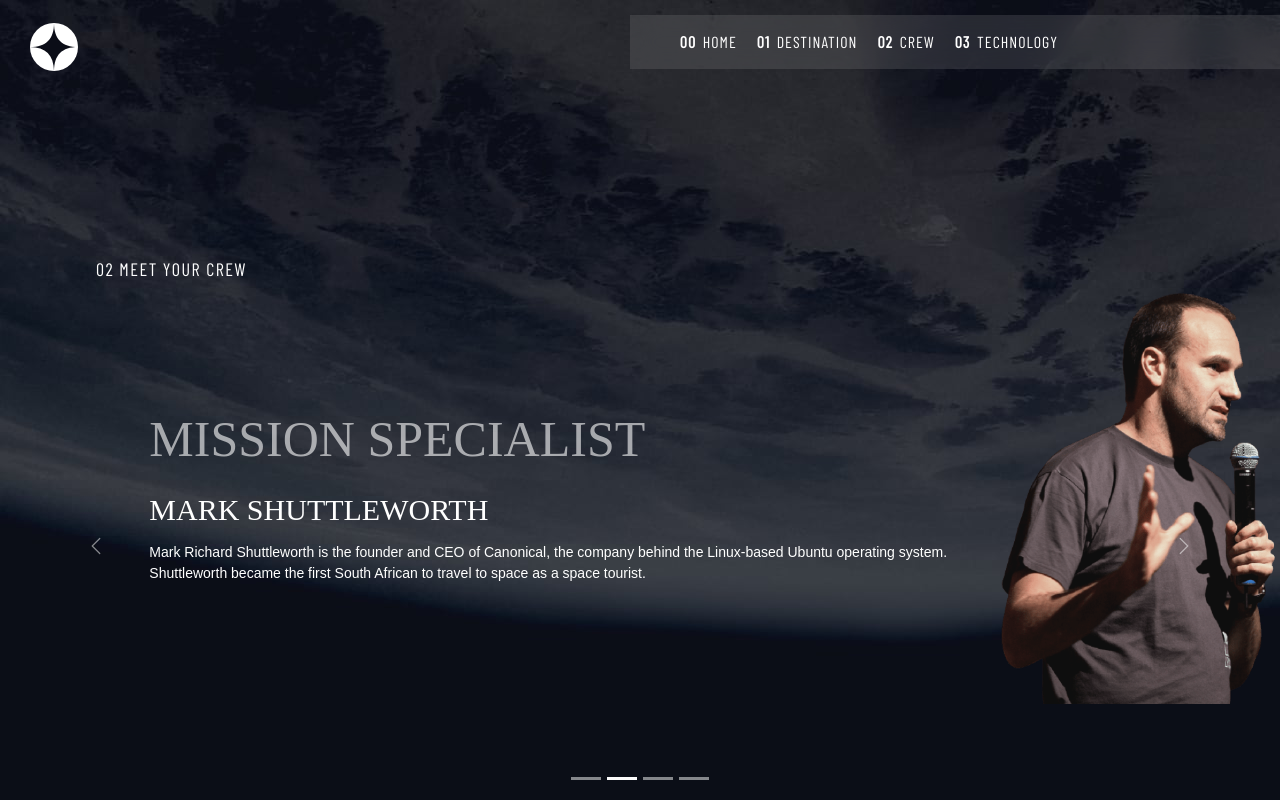
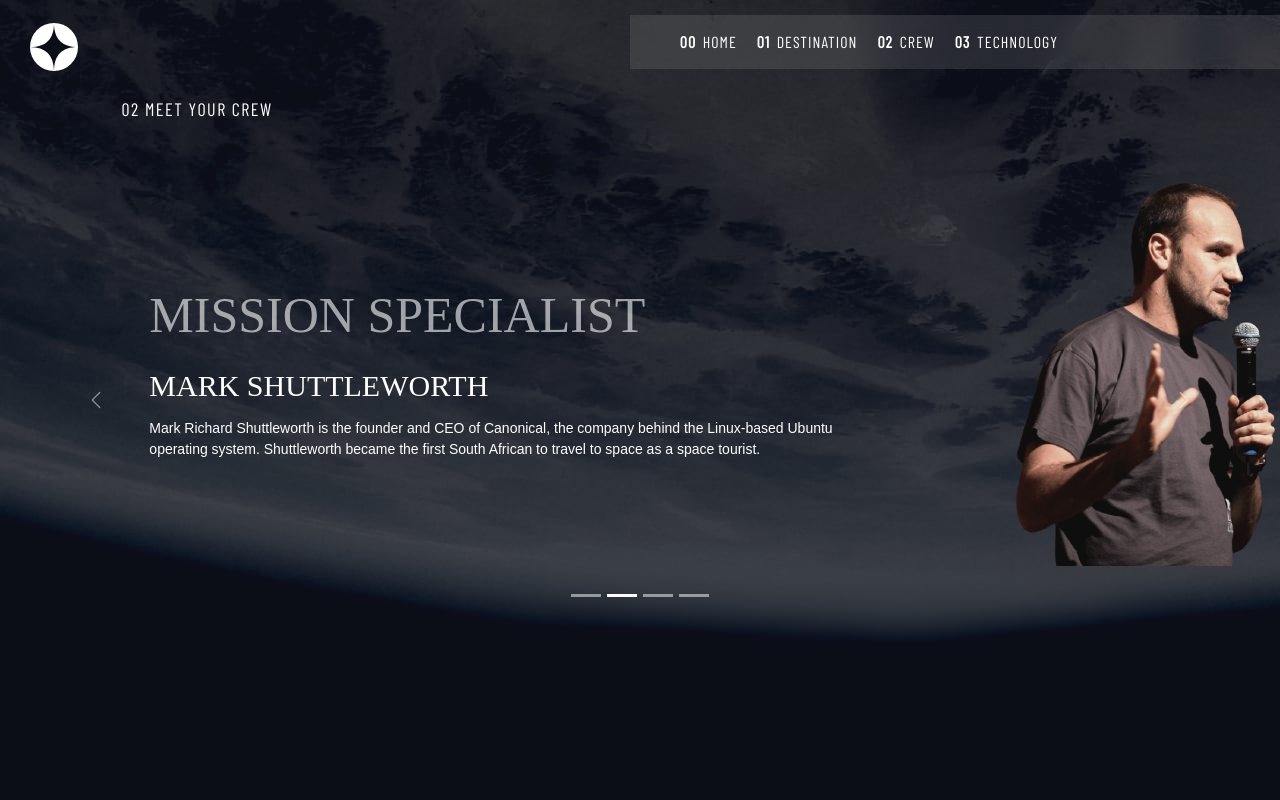
Before and after one commit to heiderick13/space-project, a React (Vite) app: page /crew in a window 1280 px wide. Built offline with nearby package versions, Linux system fonts and the light colour scheme; a web font is replaced by a local one.

Commit message:
:lipstick: update crew page

```diff
--- a/src/components/Crewmate/Crewmate.css
+++ b/src/components/Crewmate/Crewmate.css
@@ -7,9 +7,7 @@
 }
 
 .crewmate-img img {
-  height: 90%;
   width: 100%;
-  aspect-ratio: 2/3;
 }
 
 .crew-position,
@@ -31,4 +29,6 @@
   font-family: "Barlow", sans-serif;
   font-size: 1.4rem;
   line-height: 1.5;
+
+  padding-right: 10rem;
 }
--- a/src/index.css
+++ b/src/index.css
@@ -33,9 +33,9 @@
 }
 
 .page-title {
-  /* position: absolute;
-  left: 10%;
-  top: 12%; */
+  position: absolute;
+  top: 12%;
+  left: 2%;
 
   align-self: flex-start;
 
--- a/src/pages/Crew/Crew.jsx
+++ b/src/pages/Crew/Crew.jsx
@@ -17,7 +17,6 @@
         backgroundImage: `url(${background})`,
         minHeight: "100vh",
         flexDirection: "column",
-        justifyContent: "end",
       }}
     >
       <p className="page-title">02 Meet your crew</p>
```
